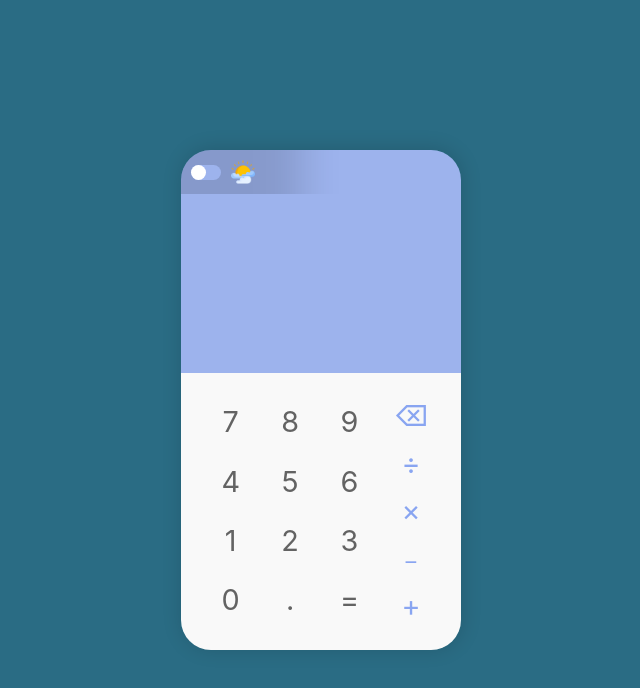
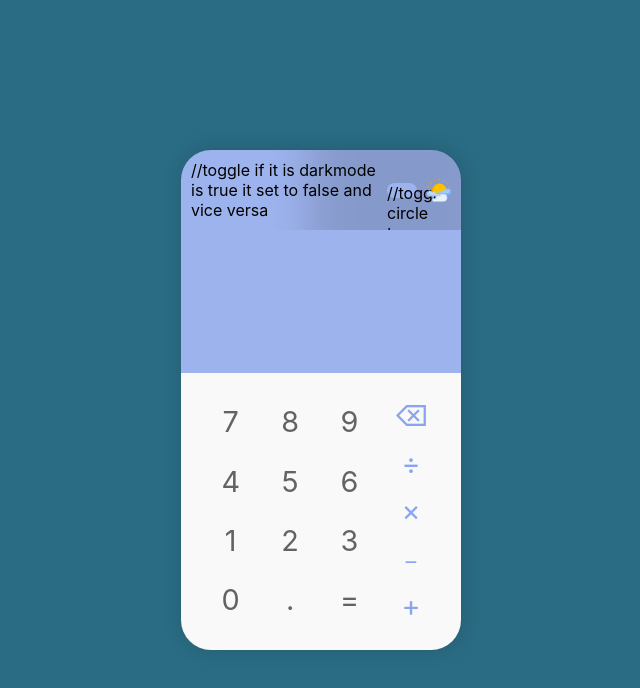
Before and after one commit to aryans47/react_calcultaor, a React (Create React App) app: page / in a window 1280 px wide. Shown: the top 688 px of the page, without its empty margins (319-959 px from the left). Built offline with nearby package versions, Linux system fonts and the light colour scheme.

Commit message:
Update App.js

```diff
--- a/src/App.js
+++ b/src/App.js
@@ -93,10 +93,12 @@ function App() {
     >
       <div className="app_calculator">
         <div className="app_calculator_navbar">
+      //toggle if it is darkmode is true it set to false and vice versa
           <div
             className="app_calculator_navbar_toggle"
             onClick={() => setIsDarkMode(!isDarkMode)}
           >
+              //toggle circle to change the image and side the circle
             <div
               className={`app_calculator_navbar_toggle_circle ${
                 isDarkMode ? "app_calculator_navbar_toggle_circle_active" : ""
```
